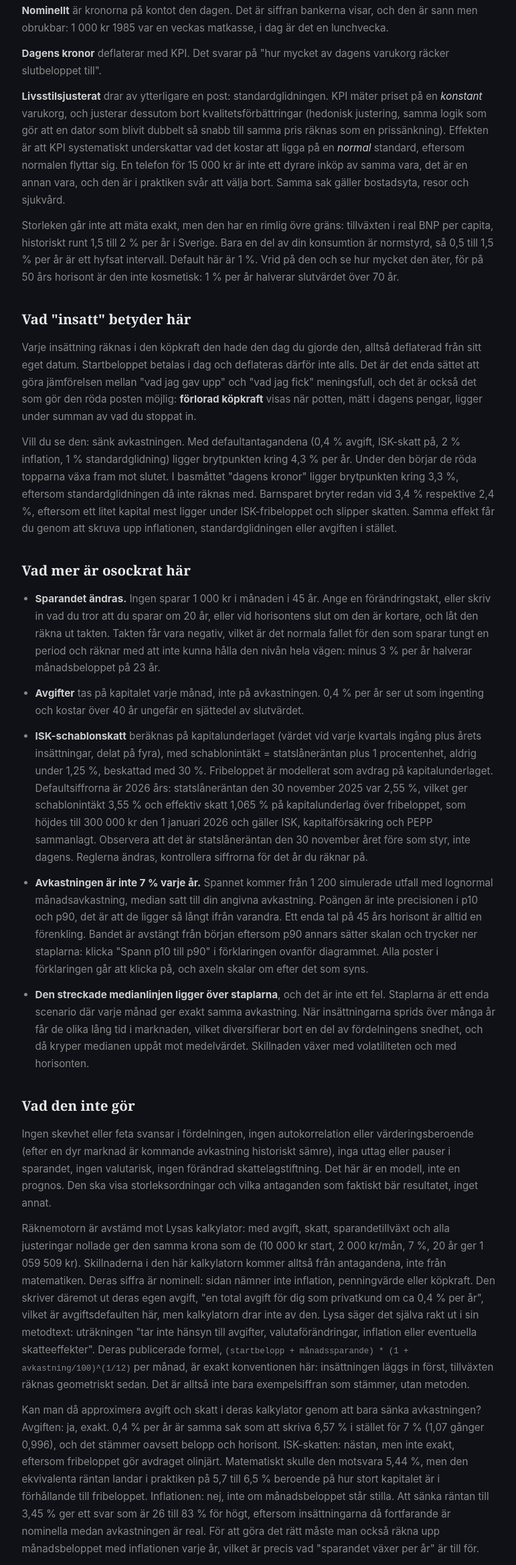
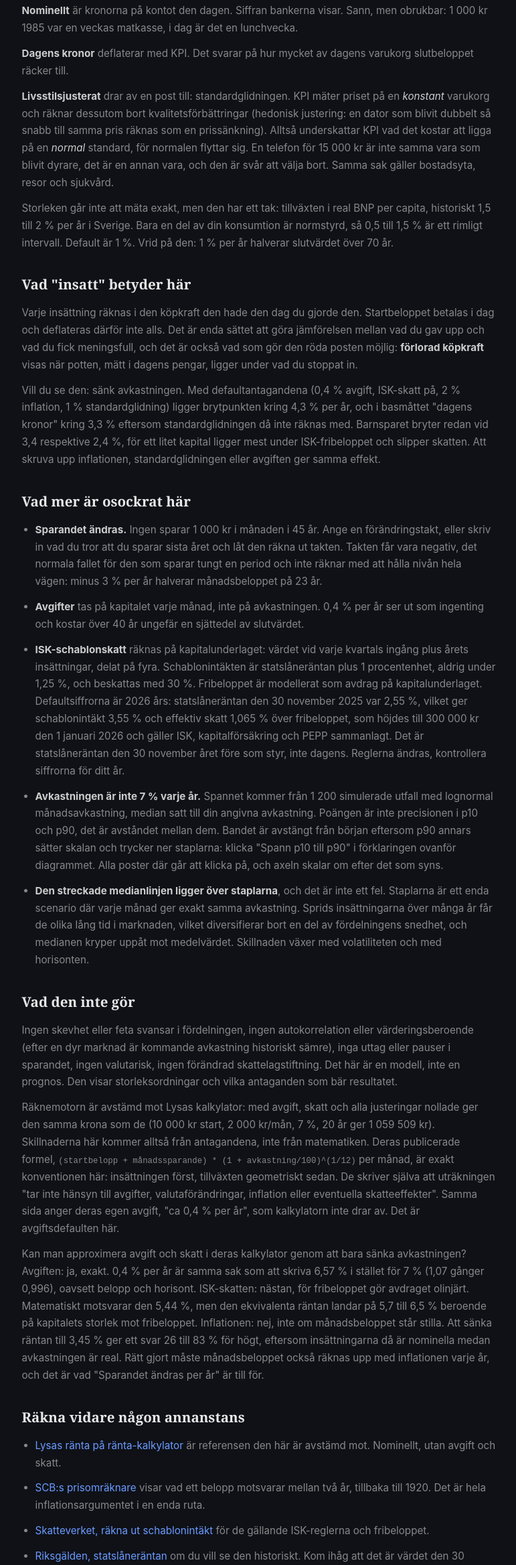
Before and after one commit to analogd/analogd.github.io, a website: page finance/RantaPaRanta/index.html in a window 1280 px wide. Shown: the part 1674-4010 px from the top of the page at 67% size, without its empty margins (253-1024 px from the left). Drawn offline with Linux system fonts and the light colour scheme.

Commit message:
Tighten the prose under the calculator
Zinsser pass over the notes: 15 % fewer words, no facts dropped. Cut the
sentences that restated a heading or hedged a number already given, and fixed
two stale references, the fixed 20-year anchor and a control renamed from
"vaxer" to "andras".

```diff
--- a/finance/RantaPaRanta/index.html
+++ b/finance/RantaPaRanta/index.html
@@ -68,71 +68,65 @@
       <section class="notes">
         <h2>Varför tre siffror?</h2>
         <p>
-          <strong>Nominellt</strong> är kronorna på kontot den dagen. Det är siffran bankerna visar, och den är sann men obrukbar: 1 000 kr
-          1985 var en veckas matkasse, i dag är det en lunchvecka.
+          <strong>Nominellt</strong> är kronorna på kontot den dagen. Siffran bankerna visar. Sann, men obrukbar: 1 000 kr 1985 var en
+          veckas matkasse, i dag är det en lunchvecka.
         </p>
-        <p><strong>Dagens kronor</strong> deflaterar med KPI. Det svarar på "hur mycket av dagens varukorg räcker slutbeloppet till".</p>
+        <p><strong>Dagens kronor</strong> deflaterar med KPI. Det svarar på hur mycket av dagens varukorg slutbeloppet räcker till.</p>
         <p>
-          <strong>Livsstilsjusterat</strong> drar av ytterligare en post: standardglidningen. KPI mäter priset på en
-          <em>konstant</em> varukorg, och justerar dessutom bort kvalitetsförbättringar (hedonisk justering, samma logik som gör att en
-          dator som blivit dubbelt så snabb till samma pris räknas som en prissänkning). Effekten är att KPI systematiskt underskattar vad
-          det kostar att ligga på en <em>normal</em> standard, eftersom normalen flyttar sig. En telefon för 15 000 kr är inte ett dyrare
-          inköp av samma vara, det är en annan vara, och den är i praktiken svår att välja bort. Samma sak gäller bostadsyta, resor och
-          sjukvård.
+          <strong>Livsstilsjusterat</strong> drar av en post till: standardglidningen. KPI mäter priset på en <em>konstant</em> varukorg och
+          räknar dessutom bort kvalitetsförbättringar (hedonisk justering: en dator som blivit dubbelt så snabb till samma pris räknas som
+          en prissänkning). Alltså underskattar KPI vad det kostar att ligga på en <em>normal</em> standard, för normalen flyttar sig. En
+          telefon för 15 000 kr är inte samma vara som blivit dyrare, det är en annan vara, och den är svår att välja bort. Samma sak gäller
+          bostadsyta, resor och sjukvård.
         </p>
         <p>
-          Storleken går inte att mäta exakt, men den har en rimlig övre gräns: tillväxten i real BNP per capita, historiskt runt 1,5 till 2
-          % per år i Sverige. Bara en del av din konsumtion är normstyrd, så 0,5 till 1,5 % per år är ett hyfsat intervall. Default här är 1
-          %. Vrid på den och se hur mycket den äter, för på 50 års horisont är den inte kosmetisk: 1 % per år halverar slutvärdet över 70
-          år.
+          Storleken går inte att mäta exakt, men den har ett tak: tillväxten i real BNP per capita, historiskt 1,5 till 2 % per år i
+          Sverige. Bara en del av din konsumtion är normstyrd, så 0,5 till 1,5 % är ett rimligt intervall. Default är 1 %. Vrid på den: 1 %
+          per år halverar slutvärdet över 70 år.
         </p>
 
         <h2>Vad "insatt" betyder här</h2>
         <p>
-          Varje insättning räknas i den köpkraft den hade den dag du gjorde den, alltså deflaterad från sitt eget datum. Startbeloppet
-          betalas i dag och deflateras därför inte alls. Det är det enda sättet att göra jämförelsen mellan "vad jag gav upp" och "vad jag
-          fick" meningsfull, och det är också det som gör den röda posten möjlig: <strong>förlorad köpkraft</strong> visas när potten, mätt
-          i dagens pengar, ligger under summan av vad du stoppat in.
+          Varje insättning räknas i den köpkraft den hade den dag du gjorde den. Startbeloppet betalas i dag och deflateras därför inte
+          alls. Det är enda sättet att göra jämförelsen mellan vad du gav upp och vad du fick meningsfull, och det är också vad som gör den
+          röda posten möjlig: <strong>förlorad köpkraft</strong> visas när potten, mätt i dagens pengar, ligger under vad du stoppat in.
         </p>
         <p>
           Vill du se den: sänk avkastningen. Med defaultantagandena (0,4 % avgift, ISK-skatt på, 2 % inflation, 1 % standardglidning) ligger
-          brytpunkten kring 4,3 % per år. Under den börjar de röda topparna växa fram mot slutet. I basmåttet "dagens kronor" ligger
-          brytpunkten kring 3,3 %, eftersom standardglidningen då inte räknas med. Barnsparet bryter redan vid 3,4 % respektive 2,4 %,
-          eftersom ett litet kapital mest ligger under ISK-fribeloppet och slipper skatten. Samma effekt får du genom att skruva upp
-          inflationen, standardglidningen eller avgiften i stället.
+          brytpunkten kring 4,3 % per år, och i basmåttet "dagens kronor" kring 3,3 % eftersom standardglidningen då inte räknas med.
+          Barnsparet bryter redan vid 3,4 respektive 2,4 %, för ett litet kapital ligger mest under ISK-fribeloppet och slipper skatten. Att
+          skruva upp inflationen, standardglidningen eller avgiften ger samma effekt.
         </p>
 
         <h2>Vad mer är osockrat här</h2>
         <ul>
           <li>
             <strong>Sparandet ändras.</strong> Ingen sparar 1 000 kr i månaden i 45 år. Ange en förändringstakt, eller skriv in vad du tror
-            att du sparar om 20 år, eller vid horisontens slut om den är kortare, och låt den räkna ut takten. Takten får vara negativ,
-            vilket är det normala fallet för den som sparar tungt en period och räknar med att inte kunna hålla den nivån hela vägen: minus
-            3 % per år halverar månadsbeloppet på 23 år.
+            att du sparar sista året och låt den räkna ut takten. Takten får vara negativ, det normala fallet för den som sparar tungt en
+            period och inte räknar med att hålla nivån hela vägen: minus 3 % per år halverar månadsbeloppet på 23 år.
           </li>
           <li>
             <strong>Avgifter</strong> tas på kapitalet varje månad, inte på avkastningen. 0,4 % per år ser ut som ingenting och kostar över
             40 år ungefär en sjättedel av slutvärdet.
           </li>
           <li>
-            <strong>ISK-schablonskatt</strong> beräknas på kapitalunderlaget (värdet vid varje kvartals ingång plus årets insättningar,
-            delat på fyra), med schablonintäkt = statslåneräntan plus 1 procentenhet, aldrig under 1,25 %, beskattad med 30 %. Fribeloppet
-            är modellerat som avdrag på kapitalunderlaget. Defaultsiffrorna är 2026 års: statslåneräntan den 30 november 2025 var 2,55 %,
-            vilket ger schablonintäkt 3,55 % och effektiv skatt 1,065 % på kapitalunderlag över fribeloppet, som höjdes till 300 000 kr den
-            1 januari 2026 och gäller ISK, kapitalförsäkring och PEPP sammanlagt. Observera att det är statslåneräntan den 30 november året
-            före som styr, inte dagens. Reglerna ändras, kontrollera siffrorna för det år du räknar på.
+            <strong>ISK-schablonskatt</strong> räknas på kapitalunderlaget: värdet vid varje kvartals ingång plus årets insättningar, delat
+            på fyra. Schablonintäkten är statslåneräntan plus 1 procentenhet, aldrig under 1,25 %, och beskattas med 30 %. Fribeloppet är
+            modellerat som avdrag på kapitalunderlaget. Defaultsiffrorna är 2026 års: statslåneräntan den 30 november 2025 var 2,55 %,
+            vilket ger schablonintäkt 3,55 % och effektiv skatt 1,065 % över fribeloppet, som höjdes till 300 000 kr den 1 januari 2026 och
+            gäller ISK, kapitalförsäkring och PEPP sammanlagt. Det är statslåneräntan den 30 november året före som styr, inte dagens.
+            Reglerna ändras, kontrollera siffrorna för ditt år.
           </li>
           <li>
             <strong>Avkastningen är inte 7 % varje år.</strong> Spannet kommer från 1 200 simulerade utfall med lognormal månadsavkastning,
-            median satt till din angivna avkastning. Poängen är inte precisionen i p10 och p90, det är att de ligger så långt ifrån
-            varandra. Ett enda tal på 45 års horisont är alltid en förenkling. Bandet är avstängt från början eftersom p90 annars sätter
-            skalan och trycker ner staplarna: klicka "Spann p10 till p90" i förklaringen ovanför diagrammet. Alla poster i förklaringen går
-            att klicka på, och axeln skalar om efter det som syns.
+            median satt till din angivna avkastning. Poängen är inte precisionen i p10 och p90, det är avståndet mellan dem. Bandet är
+            avstängt från början eftersom p90 annars sätter skalan och trycker ner staplarna: klicka "Spann p10 till p90" i förklaringen
+            ovanför diagrammet. Alla poster där går att klicka på, och axeln skalar om efter det som syns.
           </li>
           <li>
             <strong>Den streckade medianlinjen ligger över staplarna</strong>, och det är inte ett fel. Staplarna är ett enda scenario där
-            varje månad ger exakt samma avkastning. När insättningarna sprids över många år får de olika lång tid i marknaden, vilket
-            diversifierar bort en del av fördelningens snedhet, och då kryper medianen uppåt mot medelvärdet. Skillnaden växer med
+            varje månad ger exakt samma avkastning. Sprids insättningarna över många år får de olika lång tid i marknaden, vilket
+            diversifierar bort en del av fördelningens snedhet, och medianen kryper uppåt mot medelvärdet. Skillnaden växer med
             volatiliteten och med horisonten.
           </li>
         </ul>
@@ -141,26 +135,23 @@
         <p>
           Ingen skevhet eller feta svansar i fördelningen, ingen autokorrelation eller värderingsberoende (efter en dyr marknad är kommande
           avkastning historiskt sämre), inga uttag eller pauser i sparandet, ingen valutarisk, ingen förändrad skattelagstiftning. Det här
-          är en modell, inte en prognos. Den ska visa storleksordningar och vilka antaganden som faktiskt bär resultatet, inget annat.
+          är en modell, inte en prognos. Den visar storleksordningar och vilka antaganden som bär resultatet.
         </p>
         <p>
-          Räknemotorn är avstämd mot Lysas kalkylator: med avgift, skatt, sparandetillväxt och alla justeringar nollade ger den samma krona
-          som de (10 000 kr start, 2 000 kr/mån, 7 %, 20 år ger 1 059 509 kr). Skillnaderna i den här kalkylatorn kommer alltså från
-          antagandena, inte från matematiken. Deras siffra är nominell: sidan nämner inte inflation, penningvärde eller köpkraft. Den
-          skriver däremot ut deras egen avgift, "en total avgift för dig som privatkund om ca 0,4 % per år", vilket är avgiftsdefaulten här,
-          men kalkylatorn drar inte av den. Lysa säger det själva rakt ut i sin metodtext: uträkningen "tar inte hänsyn till avgifter,
-          valutaförändringar, inflation eller eventuella skatteeffekter". Deras publicerade formel,
-          <code>(startbelopp + månadssparande) * (1 + avkastning/100)^(1/12)</code> per månad, är exakt konventionen här: insättningen läggs
-          in först, tillväxten räknas geometriskt sedan. Det är alltså inte bara exempelsiffran som stämmer, utan metoden.
+          Räknemotorn är avstämd mot Lysas kalkylator: med avgift, skatt och alla justeringar nollade ger den samma krona som de (10 000 kr
+          start, 2 000 kr/mån, 7 %, 20 år ger 1 059 509 kr). Skillnaderna här kommer alltså från antagandena, inte från matematiken. Deras
+          publicerade formel, <code>(startbelopp + månadssparande) * (1 + avkastning/100)^(1/12)</code> per månad, är exakt konventionen
+          här: insättningen först, tillväxten geometriskt sedan. De skriver själva att uträkningen "tar inte hänsyn till avgifter,
+          valutaförändringar, inflation eller eventuella skatteeffekter". Samma sida anger deras egen avgift, "ca 0,4 % per år", som
+          kalkylatorn inte drar av. Det är avgiftsdefaulten här.
         </p>
         <p>
-          Kan man då approximera avgift och skatt i deras kalkylator genom att bara sänka avkastningen? Avgiften: ja, exakt. 0,4 % per år är
-          samma sak som att skriva 6,57 % i stället för 7 % (1,07 gånger 0,996), och det stämmer oavsett belopp och horisont. ISK-skatten:
-          nästan, men inte exakt, eftersom fribeloppet gör avdraget olinjärt. Matematiskt skulle den motsvara 5,44 %, men den ekvivalenta
-          räntan landar i praktiken på 5,7 till 6,5 % beroende på hur stort kapitalet är i förhållande till fribeloppet. Inflationen: nej,
-          inte om månadsbeloppet står stilla. Att sänka räntan till 3,45 % ger ett svar som är 26 till 83 % för högt, eftersom
-          insättningarna då fortfarande är nominella medan avkastningen är real. För att göra det rätt måste man också räkna upp
-          månadsbeloppet med inflationen varje år, vilket är precis vad "sparandet växer per år" är till för.
+          Kan man approximera avgift och skatt i deras kalkylator genom att bara sänka avkastningen? Avgiften: ja, exakt. 0,4 % per år är
+          samma sak som att skriva 6,57 % i stället för 7 % (1,07 gånger 0,996), oavsett belopp och horisont. ISK-skatten: nästan, för
+          fribeloppet gör avdraget olinjärt. Matematiskt motsvarar den 5,44 %, men den ekvivalenta räntan landar på 5,7 till 6,5 % beroende
+          på kapitalets storlek mot fribeloppet. Inflationen: nej, inte om månadsbeloppet står stilla. Att sänka räntan till 3,45 % ger ett
+          svar 26 till 83 % för högt, eftersom insättningarna då är nominella medan avkastningen är real. Rätt gjort måste månadsbeloppet
+          också räknas upp med inflationen varje år, och det är vad "Sparandet ändras per år" är till för.
         </p>
 
         <h2>Räkna vidare någon annanstans</h2>
```
